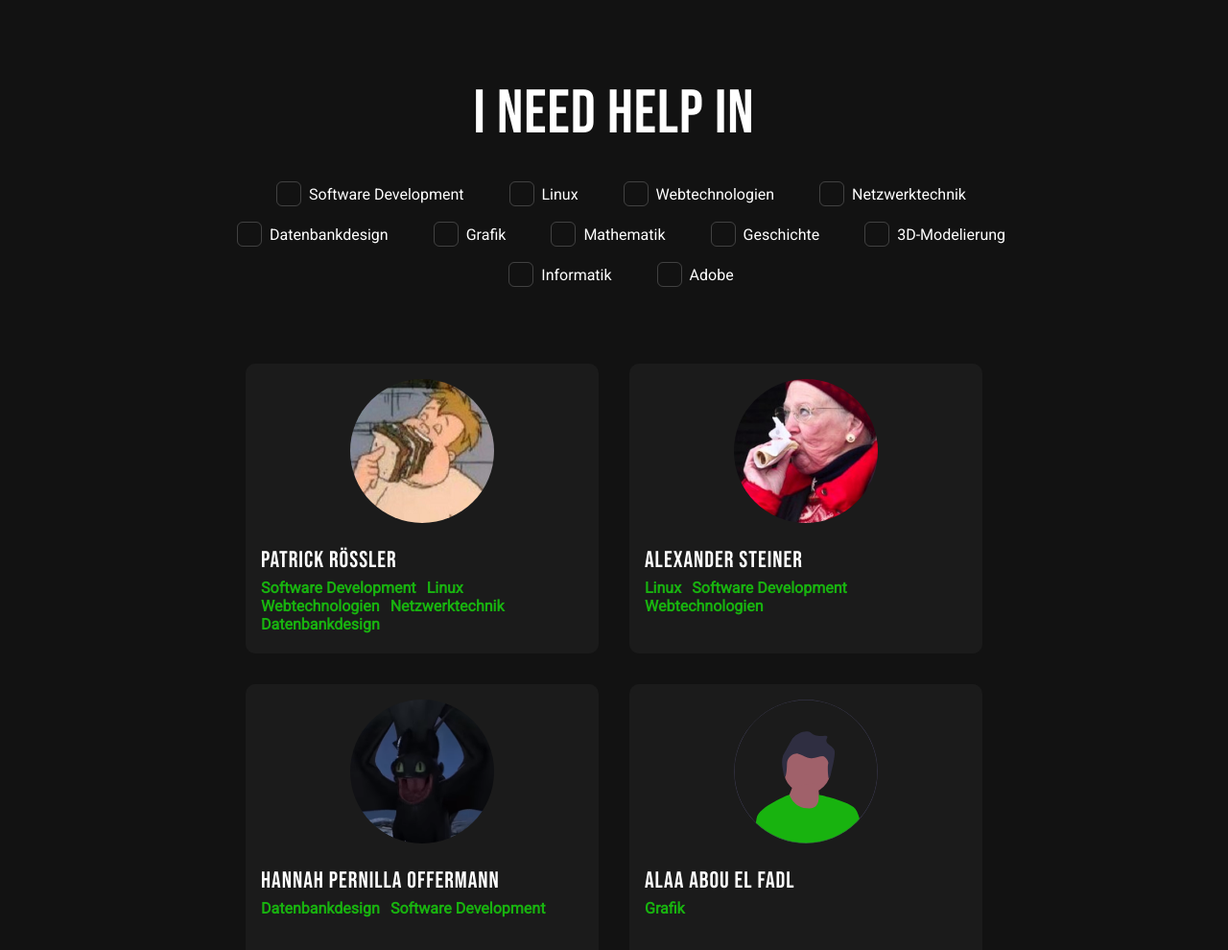
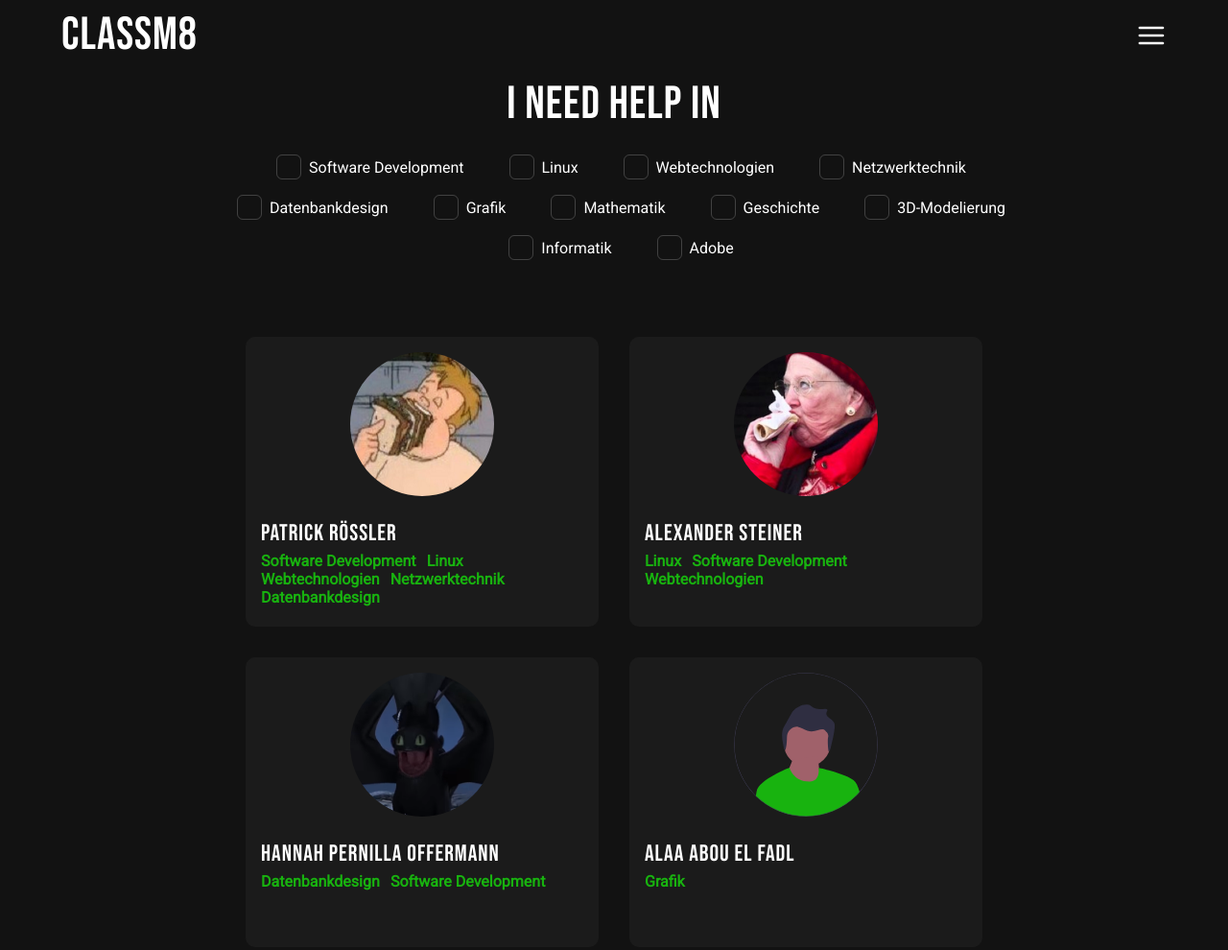
Before and after one commit to RossOnDev/ClassM8, a plain HTML site: page index.html in a window 1280 px wide. Shown: the top 990 px of the page at 96% size. Drawn offline with Linux system fonts and the light colour scheme.

Commit message:
started to write navigation bar

```diff
--- a/assets/css/index.css
+++ b/assets/css/index.css
@@ -1,6 +1,7 @@
 @import "general.css";
 
 nav {
+    margin-top: 1vh;
     height: 10vh;
 }
 
@@ -12,6 +13,65 @@ footer {
     height: 5vh;
 }
 
+nav .navbar {
+    display: flex;
+    flex-direction: column;
+}
+
+nav .menu-header {
+    display: flex;
+    justify-content: space-between;
+    align-items: center;
+    width: 90%;
+    margin: auto;
+}
+
+nav h1 {
+    font-size: 3rem;
+}
+
+nav img {
+    height: 2rem;
+}
+
+nav .menu-items {
+    height: calc(100vh - 10vh); /* 100 - Nav height */
+    position: absolute;
+    width: 100vw;
+    top: 10vh;
+    left: -100vw;
+    background: white;
+}
+
+/*
+Desktop
+nav .navbar {
+    display: flex;
+    justify-content: space-between;
+    flex-direction: row;
+    width: 70%;
+    margin: auto;
+    align-items: center;
+}
+
+nav .menu-items {}
+
+nav .menu-items ul {
+    height: 100%;
+    align-items: center;
+}
+
+nav .menu-items li {
+    list-style: none;
+    display: inline-block;
+    text-align: center;
+    width: fit-content;
+    height: 100%;
+    margin-left: 1rem;
+    font-size: 1.2rem;
+}
+*/
+
 .container {
     width: 95%;
     margin: auto;
@@ -22,7 +82,7 @@ footer {
 }
 
 .container > h2 {
-    font-size: 2rem;
+    font-size: 3rem;
     margin: -0.5rem;
 }
 
@@ -52,7 +112,7 @@ label:hover .checkbox {
     transition: .2s;
 }
 
-label > input[type=checkbox] {
+.container label > input[type=checkbox] {
     visibility: hidden;
     height: 0;
     width: 0;
--- a/assets/js/utils/RenderModule.js
+++ b/assets/js/utils/RenderModule.js
@@ -8,7 +8,7 @@ export default class RenderModule {
         let skillHTML = "";
         skills.forEach(skill => {
             skillHTML += "<label>" +
-                "    <input type=\"checkbox\" id='" + skill + "'  onchange='renderUsersWithSelectedSkills()'>" +
+                "    <input type=\"checkbox\" id='" + skill + "' onchange='renderUsersWithSelectedSkills()'>" +
                 "    <span class=\"checkbox\"></span>" +
                 "    <a>"+ skill +"</a>" +
                 "</label>"
@@ -27,17 +27,18 @@ export default class RenderModule {
             const profileUrl = "./profiles/" + this.convertUmlauts(user.firstName.toLowerCase())
                 + "_" + this.convertUmlauts(user.lastName.toLowerCase()) + ".html";
 
-            cardsHTML += "<div class=\"card\" onclick=\"window.location = '" + profileUrl + "'\">\n" +
-                "                    <img src='" + user.profilePic  + "' alt='Image of "+ fullName +"'>\n" +
-                "                    <div class=\"card-desc\">\n" +
-                "                        <h6>" + fullName +"</h6>\n" +
-                "                        <div class=\"skill-list\">\n";
+            cardsHTML +=
+                "   <section class=\"card\" onclick=\"window.location = '" + profileUrl + "'\">" +
+                "        <img src='" + user.profilePic  + "' alt='Image of "+ fullName +"'>" +
+                "            <div class=\"card-desc\">" +
+                "                <h6>" + fullName +"</h6>" +
+                "                <div class=\"skill-list\">";
 
             user.skills.forEach(skill => {
                 cardsHTML += ("<a>" + skill + "</a>")
             })
 
-            cardsHTML += "</div></div></div>";
+            cardsHTML += "</div></div></section>";
         })
         document.getElementById("cards").innerHTML = cardsHTML;
     }
--- a/index.html
+++ b/index.html
@@ -11,12 +11,37 @@
     <body>
         <nav>
             <!-- TODO Navbar -->
+            <div class="navbar">
+                <div class="menu-header">
+                    <h1>ClassM8</h1>
+                    <img src="assets/img/icons/menu.svg" alt="Open or close navigation control panel"/>
+                </div>
+
+                <div class="menu-items">
+                    <ul>
+                        <li>Menu</li>
+                        <li>About us</li>
+                    </ul>
+                </div>
+            </div>
+
+            <!--
+            Desktop
+            <div class="navbar">
+                <h1>ClassM8</h1>
+                <div class="menu-items">
+                    <ul>
+                        <li>Menu</li>
+                        <li>About us</li>
+                    </ul>
+                </div>
+            </div>-->
         </nav>
 
         <div class="content">
             <section>
                 <div class="container">
-                    <h1>I NEED HELP IN</h1>
+                    <h2>I NEED HELP IN</h2>
                     <div class="skills" id="skills"></div>
                 </div>
             </section>
```
Also changed, not shown: assets/img/icons/menu.svg (added).
